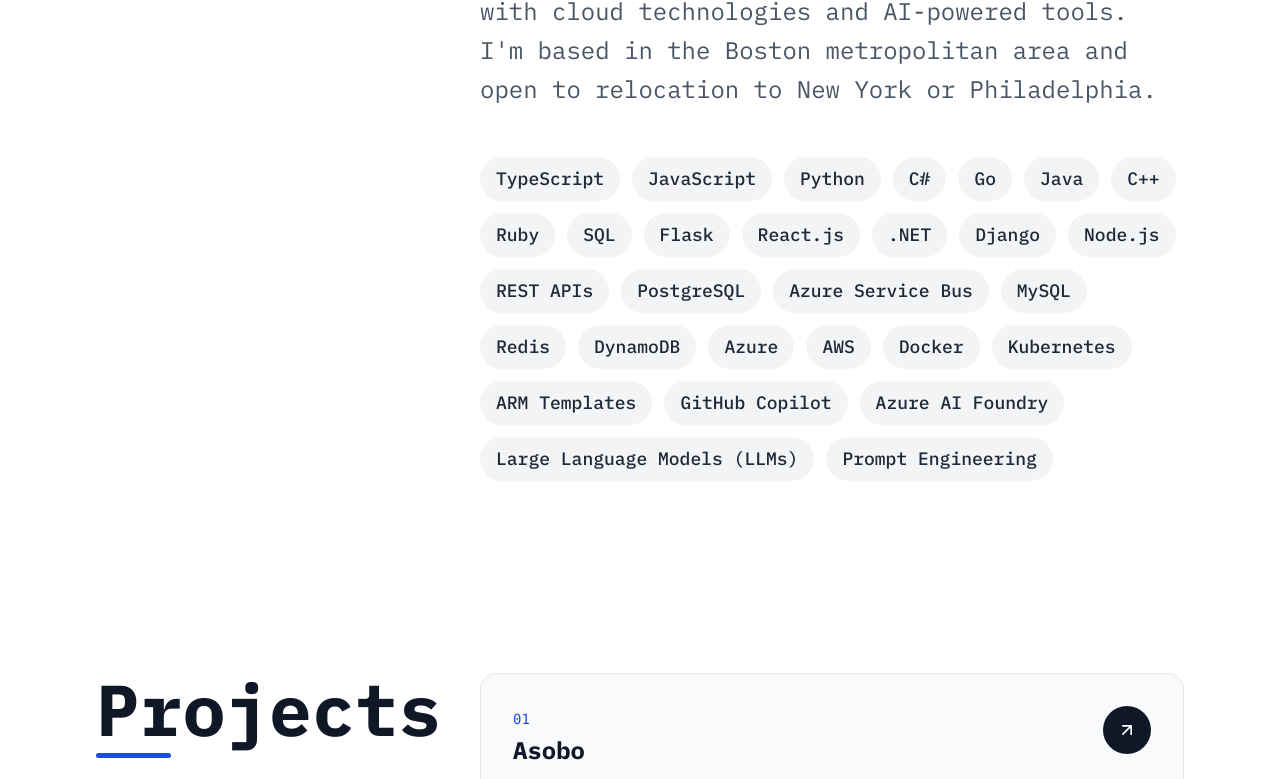
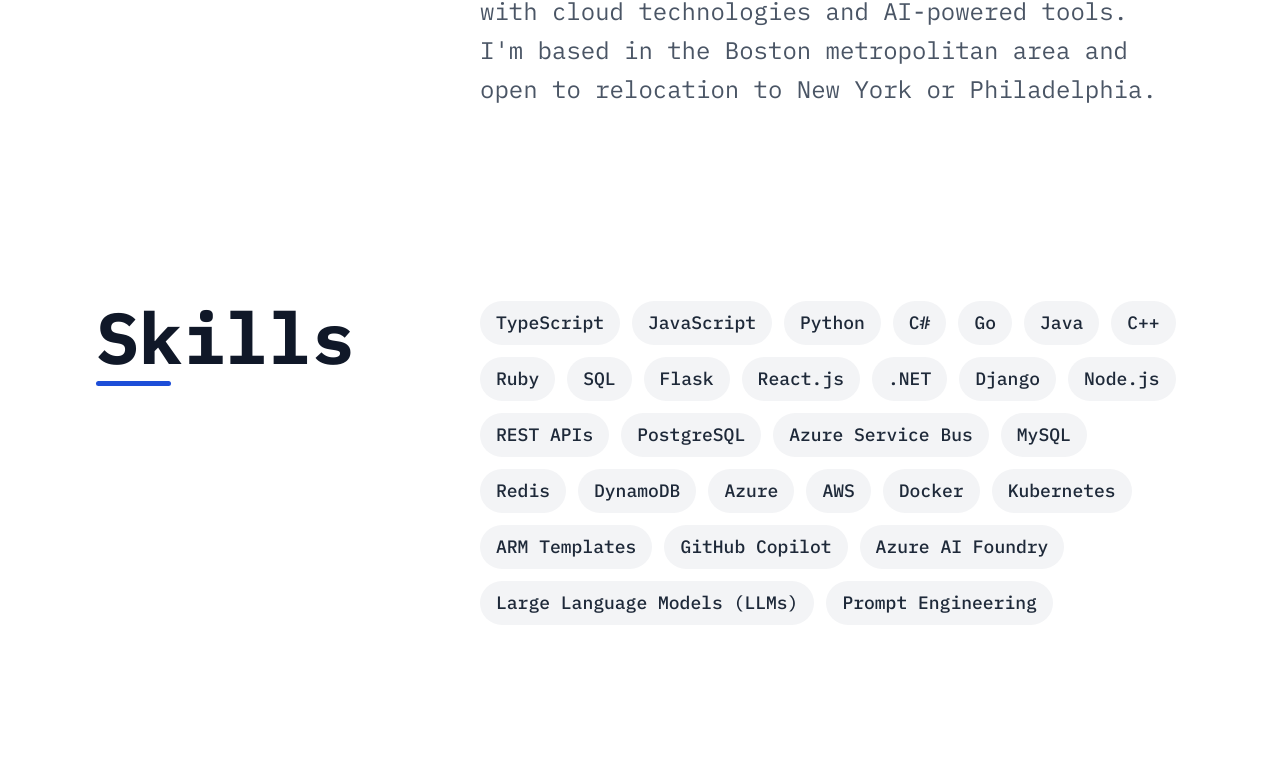
Before and after one commit to wwshenmegui/wwshenmegui.github.io, an Astro site: page / in a window 1280 px wide. Shown: the part 1216-1995 px from the top of the page. Built offline with nearby package versions, Linux system fonts and the light colour scheme; Astro itself is replaced by a stand-in of ours.

Commit message:
Add dedicated Skills section and navigation
Co-authored-by: Copilot App <223556219+Copilot@users.noreply.github.com>

```diff
--- a/src/components/About.astro
+++ b/src/components/About.astro
@@ -18,22 +18,10 @@ import { siteConfig } from "../config";
         </div>
       </div>
 
-      <div class="lg:col-span-8 space-y-8">
+      <div class="lg:col-span-8">
         <p class="text-lg sm:text-xl md:text-2xl leading-relaxed text-gray-600">
           {siteConfig.aboutMe}
         </p>
-
-        <div class="pt-4">
-          <div class="flex flex-wrap gap-3">
-            {
-              siteConfig.skills.map((skill) => (
-                <span class="px-3 sm:px-4 py-1.5 sm:py-2 bg-gray-100 text-gray-800 rounded-full text-sm sm:text-base md:text-lg font-medium hover:bg-gray-200 transition-colors duration-200">
-                  {skill}
-                </span>
-              ))
-            }
-          </div>
-        </div>
       </div>
     </div>
   </div>
--- a/src/components/Footer.astro
+++ b/src/components/Footer.astro
@@ -1,6 +1,7 @@
 ---
 import { siteConfig } from "../config";
 
+const hasSkills = siteConfig.skills && siteConfig.skills.length > 0;
 const hasProjects = siteConfig.projects && siteConfig.projects.length > 0;
 const hasExperience = siteConfig.experience && siteConfig.experience.length > 0;
 const hasEducation = siteConfig.education && siteConfig.education.length > 0;
@@ -130,12 +131,22 @@ const hasEducation = siteConfig.education && siteConfig.education.length > 0;
       </div>
 
       <div class="hidden md:block flex flex-col md:items-end gap-4">
-        <nav class="flex gap-x-8">
+        <nav class="flex flex-wrap gap-x-8 gap-y-3">
           <a
             href="#about"
             class="text-sm text-gray-600 hover:text-gray-800 transition-colors"
             >About</a
           >
+          {
+            hasSkills && (
+              <a
+                href="#skills"
+                class="text-sm text-gray-600 hover:text-gray-800 transition-colors"
+              >
+                Skills
+              </a>
+            )
+          }
           {
             hasProjects && (
               <a
--- a/src/components/Header.astro
+++ b/src/components/Header.astro
@@ -1,6 +1,7 @@
 ---
 import { siteConfig } from "../config";
 
+const hasSkills = siteConfig.skills && siteConfig.skills.length > 0;
 const hasProjects = siteConfig.projects && siteConfig.projects.length > 0;
 const hasExperience = siteConfig.experience && siteConfig.experience.length > 0;
 const hasEducation = siteConfig.education && siteConfig.education.length > 0;
@@ -20,6 +21,18 @@ const hasEducation = siteConfig.education && siteConfig.education.length > 0;
           About
         </a>
       </li>
+      {
+        hasSkills && (
+          <li>
+            <a
+              href="#skills"
+              class="text-gray-700 hover:text-black transition-colors font-medium"
+            >
+              Skills
+            </a>
+          </li>
+        )
+      }
       {
         hasProjects && (
           <li>
--- /dev/null
+++ b/src/components/Skills.astro
@@ -0,0 +1,31 @@
+---
+import { siteConfig } from "../config";
+
+const hasSkills = siteConfig.skills && siteConfig.skills.length > 0;
+---
+
+{
+  hasSkills && (
+    <section id="skills" class="p-8 sm:p-12 md:p-16 lg:p-24">
+      <div class="grid grid-cols-1 lg:grid-cols-12 gap-8 lg:gap-16 items-start">
+        <div class="lg:col-span-4">
+          <h2 class="text-3xl sm:text-4xl md:text-5xl xl:text-7xl font-bold text-gray-900">
+            Skills
+          </h2>
+          <div
+            class="w-[75px] h-[5px] mt-2 rounded-full"
+            style={`background-color: ${siteConfig.accentColor}`}
+          />
+        </div>
+
+        <ul class="lg:col-span-8 flex flex-wrap gap-3">
+          {siteConfig.skills.map((skill) => (
+            <li class="px-3 sm:px-4 py-1.5 sm:py-2 bg-gray-100 text-gray-800 rounded-full text-sm sm:text-base md:text-lg font-medium hover:bg-gray-200 transition-colors duration-200">
+              {skill}
+            </li>
+          ))}
+        </ul>
+      </div>
+    </section>
+  )
+}
--- a/src/pages/index.astro
+++ b/src/pages/index.astro
@@ -2,6 +2,7 @@
 import Header from "../components/Header.astro";
 import Hero from "../components/Hero.astro";
 import About from "../components/About.astro";
+import Skills from "../components/Skills.astro";
 import Projects from "../components/Projects.astro";
 import Experience from "../components/Experience.astro";
 import Education from "../components/Education.astro";
@@ -30,6 +31,7 @@ import "../styles/global.css";
     <section>
       <Hero />
       <About />
+      <Skills />
       <Projects />
       <Experience />
       <Education />
```
Also changed, not shown: README.md.
